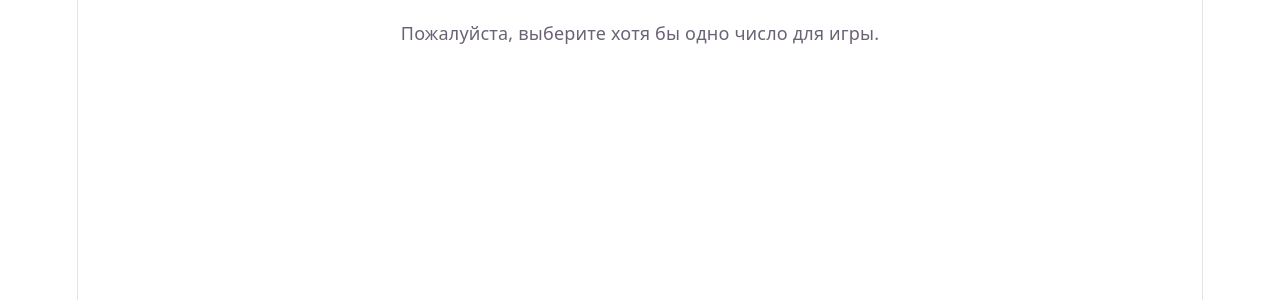
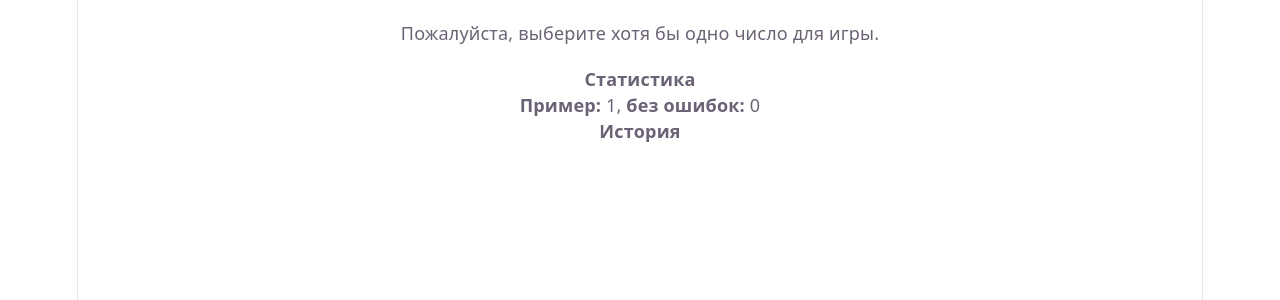
Before and after one commit to gl-raven/kids-math, a Vue app: page / in a window 1280 px wide. Both pictures are taken after a click on the button "Запуск". Shown: the top 300 px of the page. Built offline with nearby package versions, Linux system fonts and the light colour scheme.

Commit message:
Добавлен подсчет игр и правильных ответов с первой попытки.

```diff
--- a/src/components/Game.vue
+++ b/src/components/Game.vue
@@ -1,6 +1,6 @@
 <script setup lang="ts">
 import { onMounted, ref } from 'vue';
-import type { Operation } from '../types/math';
+import type { MathTaskHistoryItem, Operation } from '../types/math';
 
 const optionsSize = 4;
 
@@ -13,17 +13,20 @@ const num1 = ref<number>(0);
 const num2 = ref<number>(0);
 const operator = ref<Operation>("multiply");
 const message = ref<string>("");
-const options = ref<number[]>([])
+const options = ref<number[]>([]);
+const history = ref<MathTaskHistoryItem[]>([]);
+const questionsCount = ref<number>(0);
+const correctAnswersCount = ref<number>(0);
+let isFirst = true;
 
 const generateQuestion = () => {
+    isFirst = true;
     message.value = '';
-
+    questionsCount.value++;
     const availableModes: ("multiply" | "divide")[] = [];
 
     if (props.multiplyDigits.length > 0) availableModes.push("multiply");
     if (props.divideDigits.length > 0) availableModes.push("divide");
-
-    operator.value = availableModes[Math.floor(Math.random() * availableModes.length)];
 
     if (availableModes.length === 0) {
         message.value = "Сначала выбери числа в меню!"
@@ -60,16 +63,29 @@ const generateQuestion = () => {
 }
 
 const checkValue = (val: number): void => {
+
     const isCorrect = operator.value === "multiply" ?
         num1.value * num2.value === val
         : val === num1.value / num2.value;
 
     if (isCorrect) {
+        if (isFirst) {
+            correctAnswersCount.value++;
+        }
         message.value = '🌟 Правильно!'
         setTimeout(generateQuestion, 1200)
     } else {
-        message.value = '❌ Попробуй еще раз'
+        isFirst = false;
+        message.value = '❌ Попробуй еще раз';
     }
+
+    history.value.unshift({
+        num1: num1.value,
+        num2: num2.value,
+        operation: operator.value,
+        result: val,
+        isCorrect: isCorrect
+    })
 }
 
 onMounted(generateQuestion);
@@ -92,6 +108,21 @@ onMounted(generateQuestion);
             <p>Пожалуйста, выберите хотя бы одно число для игры.</p>
         </div>
     </div>
+    <div>
+        <div><b>Статистика</b></div>
+        <div>
+            <b>Пример:</b> {{ questionsCount }},
+            <b> без ошибок:</b> {{ correctAnswersCount }}
+        </div>
+    </div>
+    <div>
+        <b>История</b>
+        <div v-for="item in history" :key="item.result">
+            {{ item.num1 }} {{ item.operation === 'multiply' ? '×' : '÷' }} {{ item.num2 }} = {{ item.result }} {{
+                item.isCorrect ? '✅' : '❌' }}
+        </div>
+    </div>
+    <!-- Добавить историю правильных и не правильных кликов, количество игр и игр правильных с первого раза, логи кликов, время игры, -->
 </template>
 
 <style scoped>
--- a/src/components/SelectScreen.vue
+++ b/src/components/SelectScreen.vue
@@ -44,11 +44,11 @@ function start(event: Event): void {
 <h1>Математика</h1>
     <div>
         <h3>Умножение</h3>
-        <div v-for="value in digits_array"><select-digit :value="value" identify="multiply" @handle-checkbox-change="handleMultiplyCheckboxChange"/></div>
+        <div v-for="value in [1, 2, 3, 4, 5, 6, 7, 8, 9, 0]"><select-digit :value="value" identify="multiply" @handle-checkbox-change="handleMultiplyCheckboxChange"/></div>
     </div>
     <div>
         <h3>Деление</h3>
-        <div v-for="value in digits_array"><select-digit :value="value" identify="divide" @handle-checkbox-change="handleDevideCheckboxChangeF"/></div>
+        <div v-for="value in  [1, 2, 3, 4, 5, 6, 7, 8, 9]"><select-digit :value="value" identify="divide" @handle-checkbox-change="handleDevideCheckboxChangeF"/></div>
     </div>
     <div>
         <button @click="start">Запуск</button>
```
Also changed, not shown: src/components/Clear.vue (added, +15 -0 lines), src/types/math.ts (+9 -3 lines).
